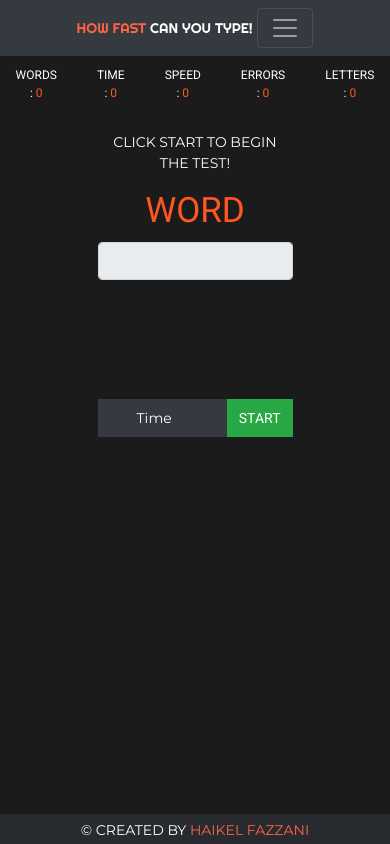
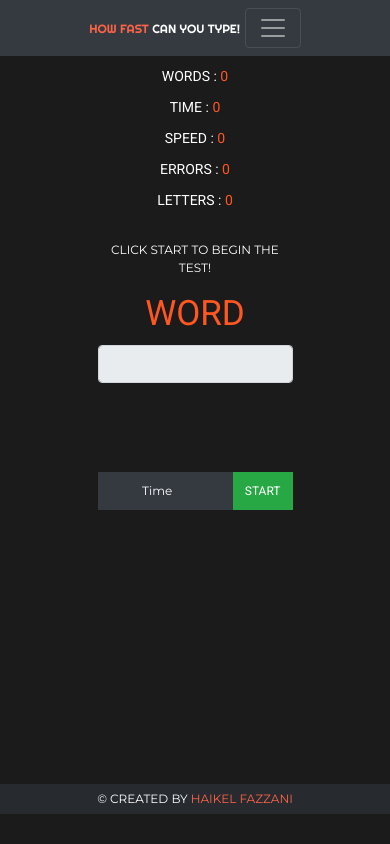
Before and after one commit to haikelfazzani/Typing-Game, a website with bundled scripts: page index.html in a window 390 px wide. Built offline with nearby package versions, Linux system fonts and the light colour scheme.

Commit message:
update ui

```diff
--- a/api/api.js
+++ b/api/api.js
@@ -25,9 +25,13 @@ let timeLeft = (htmlFields , currentTimer , letterCounterSubject) =>
                 htmlFields.speedField.textContent = c + 'WPM';
 
                 checkSpeedRank(c , htmlFields.speedResult);
+                htmlFields.speedResult.style.margin = '0 auto 10px';
+                htmlFields.speedResult.style.padding = '5px 10px';
                 htmlFields.visibleElement(htmlFields.speedResult);
 
+                htmlFields.alertTimeFinish.style.margin = '10px auto 0';
                 htmlFields.visibleElement(htmlFields.alertTimeFinish);
+
                 htmlFields.enableElement(htmlFields.timeSelect);
                 htmlFields.disableElement(htmlFields.userInput)
                 htmlFields.enableElement(htmlFields.btnStart);
--- a/assets/style.css
+++ b/assets/style.css
@@ -94,7 +94,6 @@ button , a { outline: none; }
     #alert-times-over  {
         display: inline-block;
         font-size: 12px;
-        margin-top: 10px;
         width: 100%;
         visibility: hidden;
     }
@@ -105,14 +104,12 @@ button , a { outline: none; }
         }
 
         #speed-result {
+            padding: 0;
             color: white;
             border-radius: 5px;
             background-color: #28a745;
             font-family: 'Roboto', sans-serif;
             font-size: 16px;
-            margin: auto;
-            margin-bottom: 10px;
-            padding: 5px 10px;
             width: 20%;
             transition: all 0.2 ease;
         }
@@ -151,28 +148,52 @@ footer {
 
 
 /*________________________ Media Query */
-@media only screen and (max-width: 992px) {
+@media only screen and (max-width: 992px) and (max-width: 600px) {
 
+    body {
+
+    }
     .col-6 h2 {
         font-size: 35px;
     }
 
     .navbar-brand , footer , .btn , .custom-select , p {
         font-weight: 100;
-        font-size: 14px;
+        font-size: 12px;
     }
 
     #dash-result {
         background-color: inherit;
     }
         #dash-result ul {
+            display: block;
             padding: 0;
             margin: 0;
-            font-size: 12px;
+            font-size: 14px;
         }
 
         #dash-result ul li {
+            padding: 0;
             border: 0;
         }
 
+    div.input-group.mb-3 {
+        margin: 0;
+        padding: 0;
+        margin-bottom: 80px !important;
+        width: 100% !important;
+    }
+
+    #speed-result {
+        width: 100%;
+    }
+
+    footer {
+        margin-bottom: 30px;
+        position: fixed;
+        left: 0px;
+        bottom: 0px;
+        height: 30px;
+        width: 100%;
+    }
 }
```
Also changed, not shown: dist/index.html, 8 other files.
